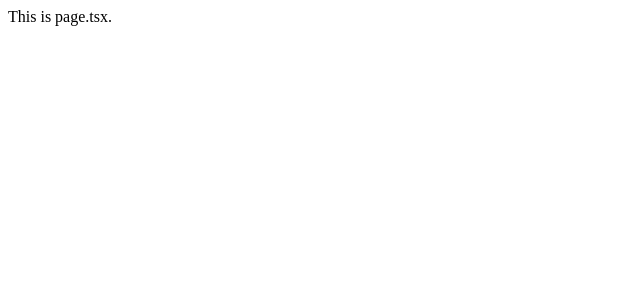
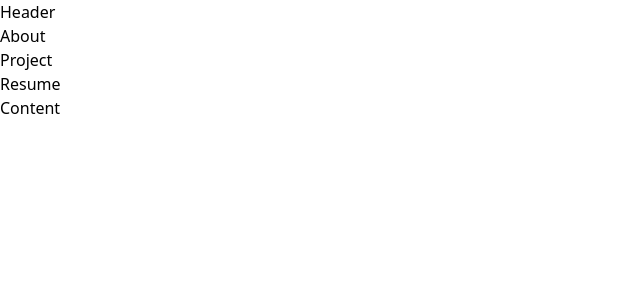
Before and after one commit to Sapphire0912/Portfolio-Website, a Next.js app in the folder portfolio-website/: page / in a window 1280 px wide. Shown: the top 300 px of the page, without its empty margins (0-640 px from the left). Built offline with nearby package versions, Linux system fonts and the light colour scheme.

Commit message:
Create new template

```diff
--- /dev/null
+++ b/portfolio-website/src/app/components/About.tsx
@@ -0,0 +1,7 @@
+import React from "react";
+
+const About = () => {
+  return <div>About</div>;
+};
+
+export default About;
--- /dev/null
+++ b/portfolio-website/src/app/components/Content.tsx
@@ -0,0 +1,7 @@
+import React from "react";
+
+const Content = () => {
+  return <div>Content</div>;
+};
+
+export default Content;
--- /dev/null
+++ b/portfolio-website/src/app/components/Header.tsx
@@ -0,0 +1,7 @@
+import React from "react";
+
+const Header = () => {
+  return <div>Header</div>;
+};
+
+export default Header;
--- /dev/null
+++ b/portfolio-website/src/app/components/Project.tsx
@@ -0,0 +1,7 @@
+import React from "react";
+
+const Project = () => {
+  return <div>Project</div>;
+};
+
+export default Project;
--- /dev/null
+++ b/portfolio-website/src/app/components/Resume.tsx
@@ -0,0 +1,7 @@
+import React from "react";
+
+const Resume = () => {
+  return <div>Resume</div>;
+};
+
+export default Resume;
--- a/portfolio-website/src/app/layout.tsx
+++ b/portfolio-website/src/app/layout.tsx
@@ -1,10 +1,11 @@
+import "./globals.css";
 export default function RootLayout({
   children,
 }: Readonly<{
   children: React.ReactNode;
 }>) {
   return (
-    <html lang="en">
+    <html>
       <body>{children}</body>
     </html>
   );
--- a/portfolio-website/src/app/page.tsx
+++ b/portfolio-website/src/app/page.tsx
@@ -1,3 +1,25 @@
+import Header from "./components/Header";
+import AboutSection from "./components/About";
+import ProjectSection from "./components/Project";
+import ResumeSection from "./components/Resume";
+import ContentSection from "./components/Content";
+
 export default function Home() {
-  return <div>This is page.tsx.</div>;
+  return (
+    <div>
+      <Header />
+      <div id="home">
+        <AboutSection />
+      </div>
+      <div id="projects">
+        <ProjectSection />
+      </div>
+      <div id="resume">
+        <ResumeSection />
+      </div>
+      <div id="content">
+        <ContentSection />
+      </div>
+    </div>
+  );
 }
```
